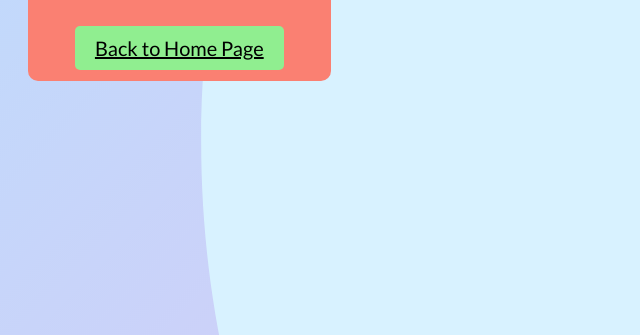
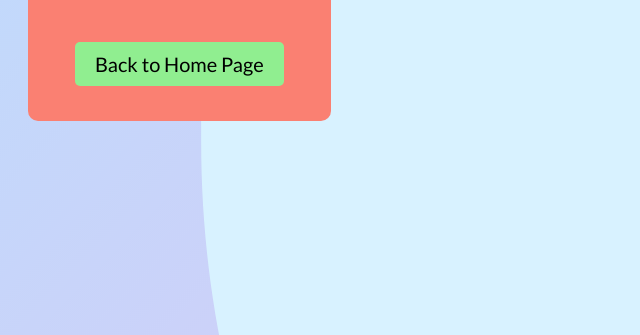
Before and after one commit to abdulhadiasifhassan-coder/Weather-Dashboard-with-Flask, a Flask app: template templates/results.html in a window 1280 px wide. Shown: the part 465-800 px from the top of the page, without its empty margins (0-640 px from the left). Run offline with Flask 2, Linux system fonts and the light colour scheme; the template is opened without the code that fills it, so the values that code supplies are empty.

Commit message:
Updated back to home page button css style

```diff
--- a/static/styles/results.css
+++ b/static/styles/results.css
@@ -21,6 +21,8 @@
     transition: 1s;
     position: relative;
     overflow: hidden;
+    text-decoration: none;
+    display: inline-block;
 }
 
 .btn:hover {
```
